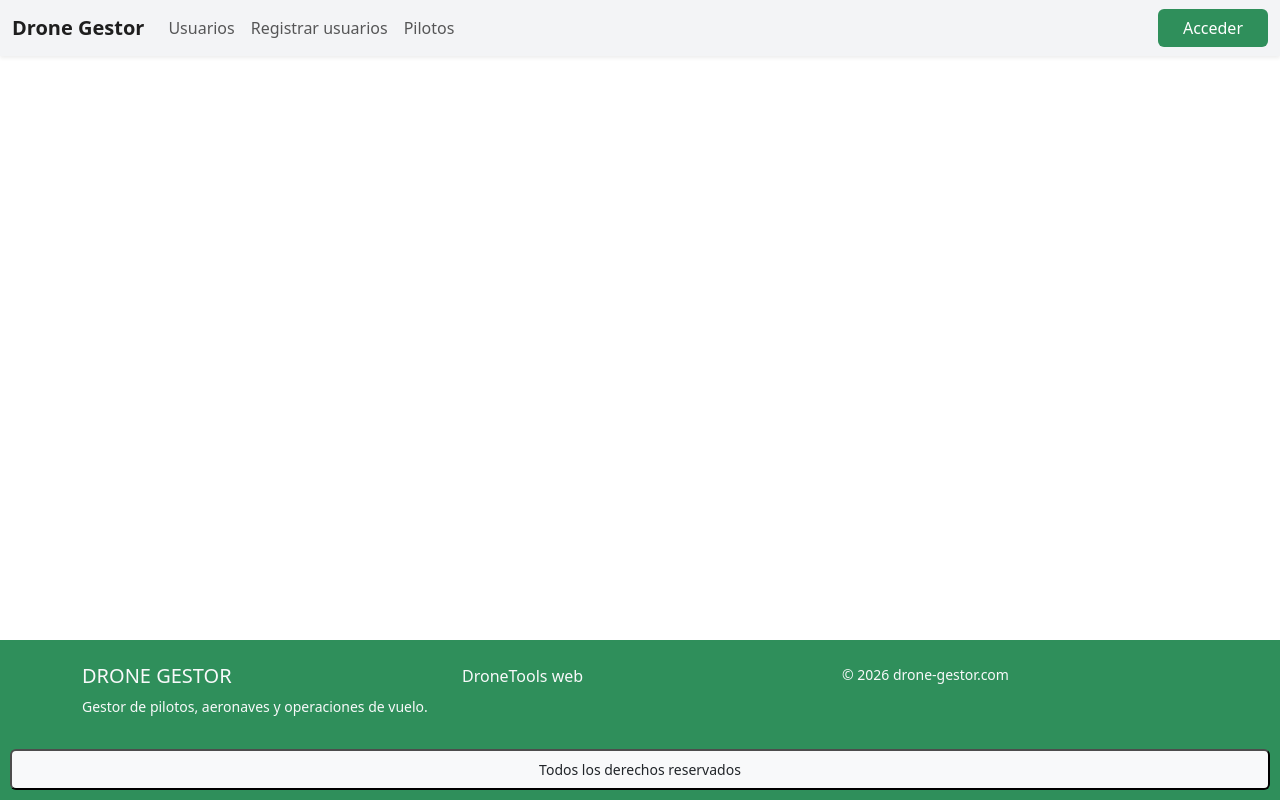
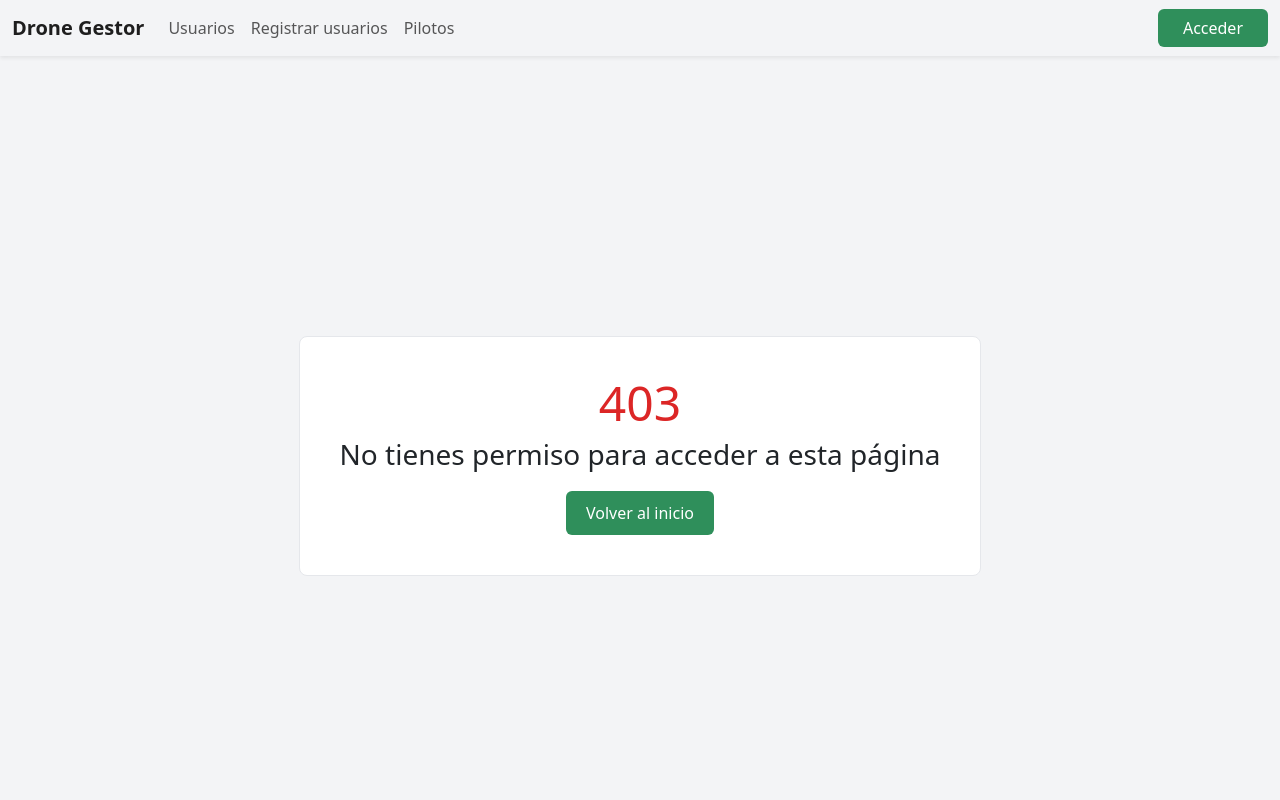
Before and after one commit to kfuentesb/DroneGestory, a React (Vite) app in the folder frontend/: page /403 in a window 1280 px wide. Shown: the top 800 px of the page. Built offline with nearby package versions, Linux system fonts and the light colour scheme.

Commit message:
creado sistema de muestra de vista de errores y organizado mejor los ficheros

```diff
--- a/frontend/src/App.tsx
+++ b/frontend/src/App.tsx
@@ -1,6 +1,6 @@
 import { AuthProvider } from './components/AuthProvider';
 import './App.css';
-import Footer from './components/Footer';
+import Footer from './components/commons/Footer';
 import RouterPrincipal from './router/RouterPrincipal';
 import Navbar from './components/Navbar';
 
--- /dev/null
+++ b/frontend/src/api.ts
@@ -0,0 +1,19 @@
+export async function apiFetch(url: string, options?: RequestInit) {
+    const res = await fetch(url, options);
+
+    if (res.status === 403) {
+        window.location.href = "/403";
+        return;
+    }
+
+    if (res.status === 404) {
+        window.location.href = "/404";
+        return;
+    }
+
+    if (!res.ok) {
+        throw new Error("API error");
+    }
+
+    return res;
+}
--- /dev/null
+++ b/frontend/src/components/commons/Forbidden.tsx
@@ -0,0 +1,47 @@
+import { useNavigate } from "react-router-dom";
+
+export default function Forbidden() {
+    const navigate = useNavigate();
+
+    return (
+    <div
+        style={{
+        minHeight: "100vh",
+        display: "flex",
+        justifyContent: "center",
+        alignItems: "center",
+        backgroundColor: "#F3F4F6",
+        }}
+    >
+        <div
+        style={{
+            textAlign: "center",
+            backgroundColor: "white",
+            padding: "40px",
+            borderRadius: "8px",
+            border: "1px solid #E5E7EB",
+        }}
+        >
+        <h1 style={{ fontSize: "48px", color: "#DC2626" }}>403</h1>
+
+        <h3 style={{ marginBottom: "20px" }}>
+            No tienes permiso para acceder a esta página
+        </h3>
+
+        <button
+            onClick={() => navigate("/")}
+            style={{
+            backgroundColor: "#2F8F5B",
+            color: "white",
+            padding: "10px 20px",
+            borderRadius: "6px",
+            border: "none",
+            cursor: "pointer",
+            }}
+        >
+            Volver al inicio
+        </button>
+        </div>
+    </div>
+    );
+}
--- a/frontend/src/components/Home.tsx
+++ b/frontend/src/components/commons/Home.tsx
@@ -1,7 +1,7 @@
 import React from "react";
 import { NavLink, Navigate } from "react-router-dom";
-import Dashboard from "./Dashboard";
-import { useAuth } from "./AuthProvider";
+import Dashboard from "../Dashboard";
+import { useAuth } from "../AuthProvider";
 
 const Home: React.FC = () => {
   const { username } = useAuth();
--- a/frontend/src/components/lists/UserList.tsx
+++ b/frontend/src/components/lists/UserList.tsx
@@ -1,4 +1,5 @@
 import { useEffect, useState } from "react";
+import { apiFetch } from "../../api";
 
   type User = {
     id: number;
@@ -14,10 +15,19 @@ import { useEffect, useState } from "react";
     const [users, setUsers] = useState<User[]>([]);
 
     useEffect(() => {
-      fetch("http://localhost:8080/api/users")
-        .then((res) => res.json())
-        .then((data) => setUsers(data))
-        .catch((err) => console.error(err));
+      const loadUsers = async () => {
+        try {
+          const res = await apiFetch("http://localhost:8080/api/users");
+
+          if (!res) return; // happens if redirected (403/404)
+
+          const data = await res.json();
+          setUsers(data);
+        } catch (err) {
+          console.error(err);
+        }
+      };
+      loadUsers();
     }, []);
 
   const typeColors: Record<string, { backgroundColor: string; color: string }> = {
--- a/frontend/src/router/RouterPrincipal.tsx
+++ b/frontend/src/router/RouterPrincipal.tsx
@@ -3,9 +3,10 @@ import { Routes, Route, Link, Navigate } from "react-router-dom";
 import LogIn from "../components/LogIn";
 import PilotsList from "../components/lists/PilotsList";
 import UserList from "../components/lists/UserList";
-import Home from "../components/Home";
+import Home from "../components/commons/Home";
 import FormUser from "../components/forms/FormUser";
 import Dashboard from "../components/Dashboard";
+import Forbidden from "../components/commons/Forbidden";
 
 export default class RouterPrincipal extends React.Component {
   render() {
@@ -19,6 +20,7 @@ export default class RouterPrincipal extends React.Component {
           <Route path="/auth/users" element={<UserList />}></Route>
           <Route path="/auth/pilots" element={<PilotsList />}></Route>
           <Route path="/auth/register-user" element={<FormUser />}></Route>
+          <Route path="/403" element={<Forbidden />} />
         </Routes>
       </div>
     );
```
Also changed, not shown: frontend/src/components/commons/Footer.tsx (renamed from frontend/src/components/Footer.tsx), 1 other file (tests, documents, lock files or other folders).
